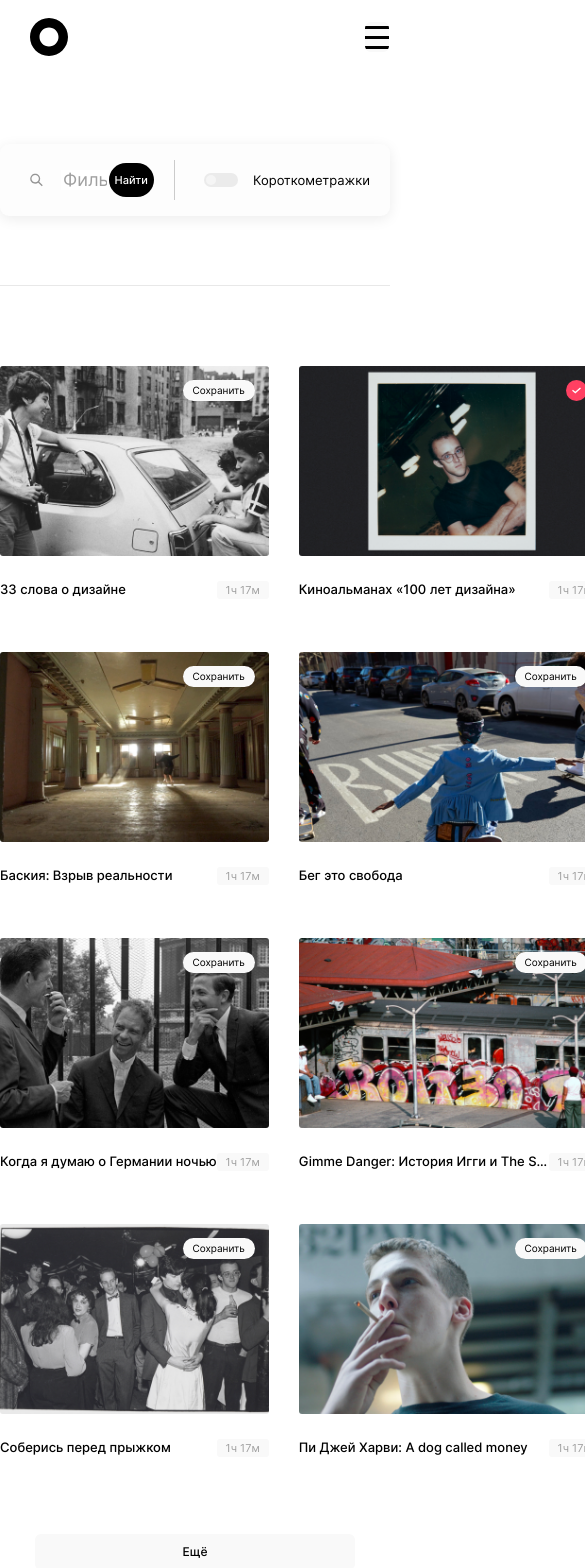
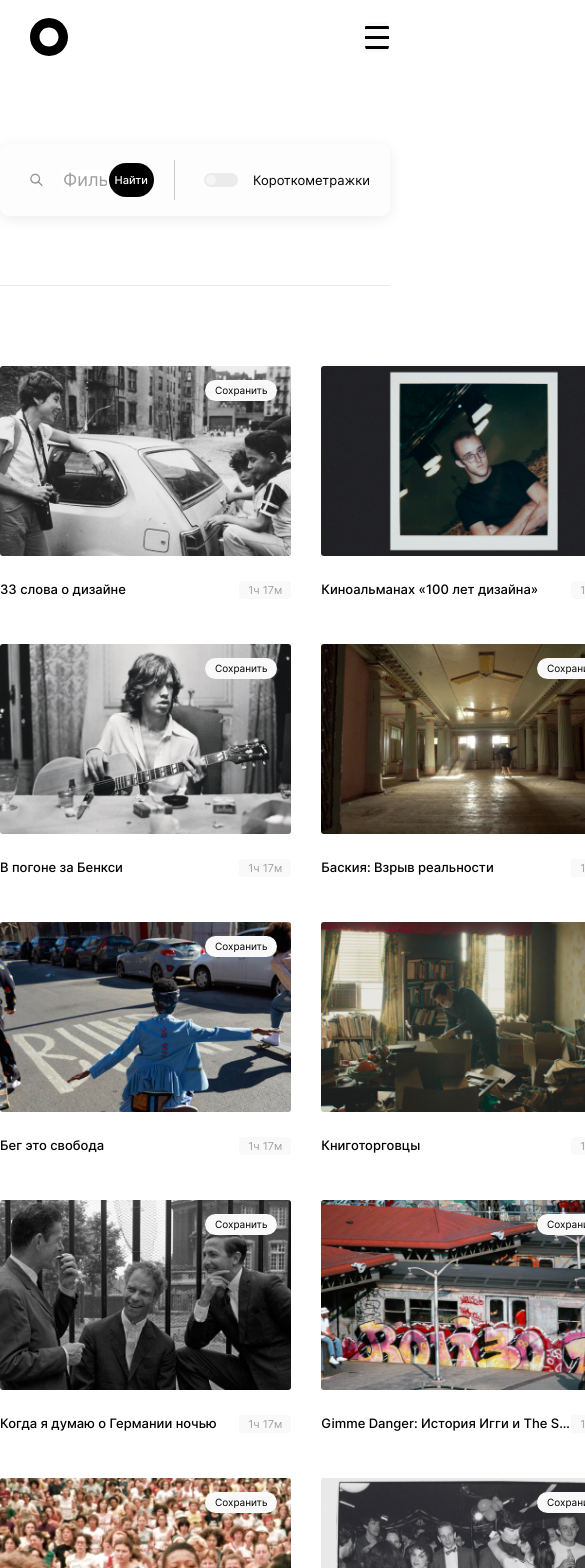
Before and after one commit to Cap-Slow/movies-explorer-frontende, a React (Create React App) app: page /movies in a window 390 px wide. Shown: the top 1568 px of the page, 585 px wide, since content can reach past the window. Built offline with nearby package versions, Linux system fonts and the light colour scheme.

Commit message:
feat: add media queries for 768 width

```diff
--- a/src/components/MoviesCardList/MoviesCardList.css
+++ b/src/components/MoviesCardList/MoviesCardList.css
@@ -32,3 +32,19 @@
   opacity: 0.8;
   transition: opacity 0.5s ease;
 }
+
+
+@media screen and (max-width: 1023px) {
+  .movies-card-list {
+    max-width: 708px;
+  }
+
+  .movies-card-list__list {
+    grid-template-columns: repeat(2, 1fr);
+    gap: 45px 30px;
+  }
+
+  .movies-card-list__load-button {
+    margin: 61px auto 51px;
+  }
+}
```
